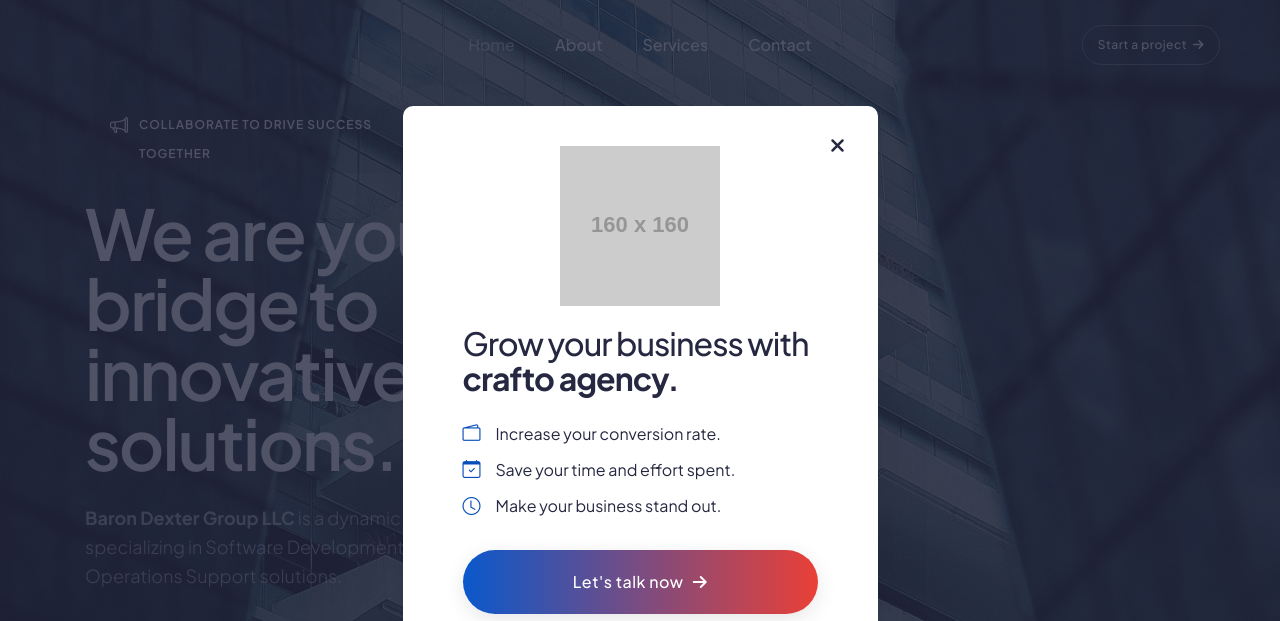
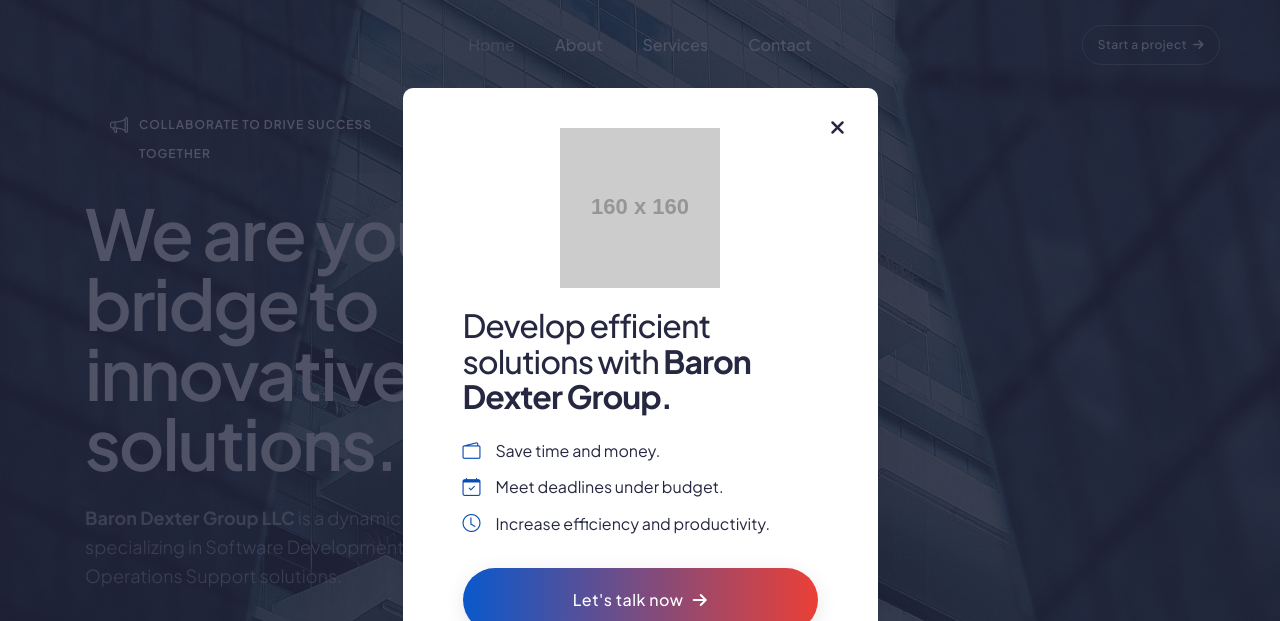
Before and after one commit to chessmyers/baron-dexter-site, a plain HTML site: page index.html in a window 1280 px wide. Shown: the top 621 px of the page. Drawn offline with Linux system fonts and the light colour scheme; placeholder pictures from the web are drawn by us; animation ran at ten frames a second; a web font is replaced by a local one.

Commit message:
Update site wording

```diff
--- a/index.html
+++ b/index.html
@@ -610,14 +610,14 @@
                                 <img src="https://via.placeholder.com/160x160" alt=""/>
                             </div>
                             <div class="col-12 newsletter-popup position-relative">
-                                <h5 class="d-inline-block fw-500 text-dark-gray ls-minus-1px mb-20px">Grow your business with <span class="fw-700">crafto agency.</span></h5>
+                                <h5 class="d-inline-block fw-500 text-dark-gray ls-minus-1px mb-20px">Develop efficient solutions with <span class="fw-700">Baron Dexter Group.</span></h5>
                                 <div class="col icon-with-text-style-08 mb-5px" style="">
                                     <div class="feature-box feature-box-left-icon-middle d-inline-flex align-middle">
                                         <div class="feature-box-icon me-15px">
                                             <i class="bi bi-wallet2 icon-small text-base-color"></i>
                                         </div>
                                         <div class="feature-box-content">
-                                            <span class="text-dark-gray">Increase your conversion rate.</span>
+                                            <span class="text-dark-gray">Save time and money.</span>
                                         </div>
                                     </div>
                                 </div>
@@ -627,7 +627,7 @@
                                             <i class="bi bi-calendar-check icon-small text-base-color"></i>
                                         </div>
                                         <div class="feature-box-content">
-                                            <span class="text-dark-gray">Save your time and effort spent.</span>
+                                            <span class="text-dark-gray">Meet deadlines under budget.</span>
                                         </div>
                                     </div>
                                 </div>
@@ -637,7 +637,7 @@
                                             <i class="bi bi-clock icon-small text-base-color"></i>
                                         </div>
                                         <div class="feature-box-content">
-                                            <span class="text-dark-gray">Make your business stand out.</span>
+                                            <span class="text-dark-gray">Increase efficiency and productivity.</span>
                                         </div>
                                     </div>
                                 </div>
```
Also changed, not shown: about.html (+1 -1 lines), contact.html (+1 -1 lines).
